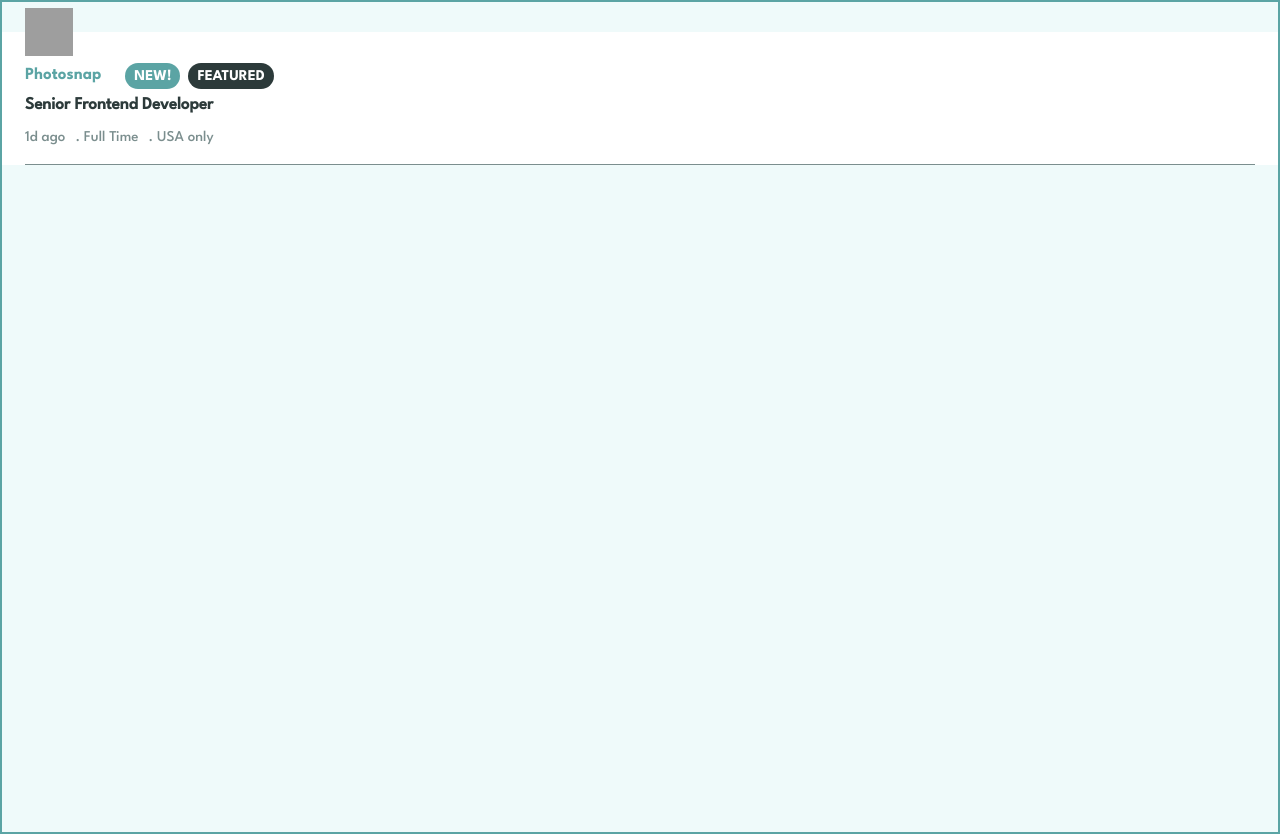
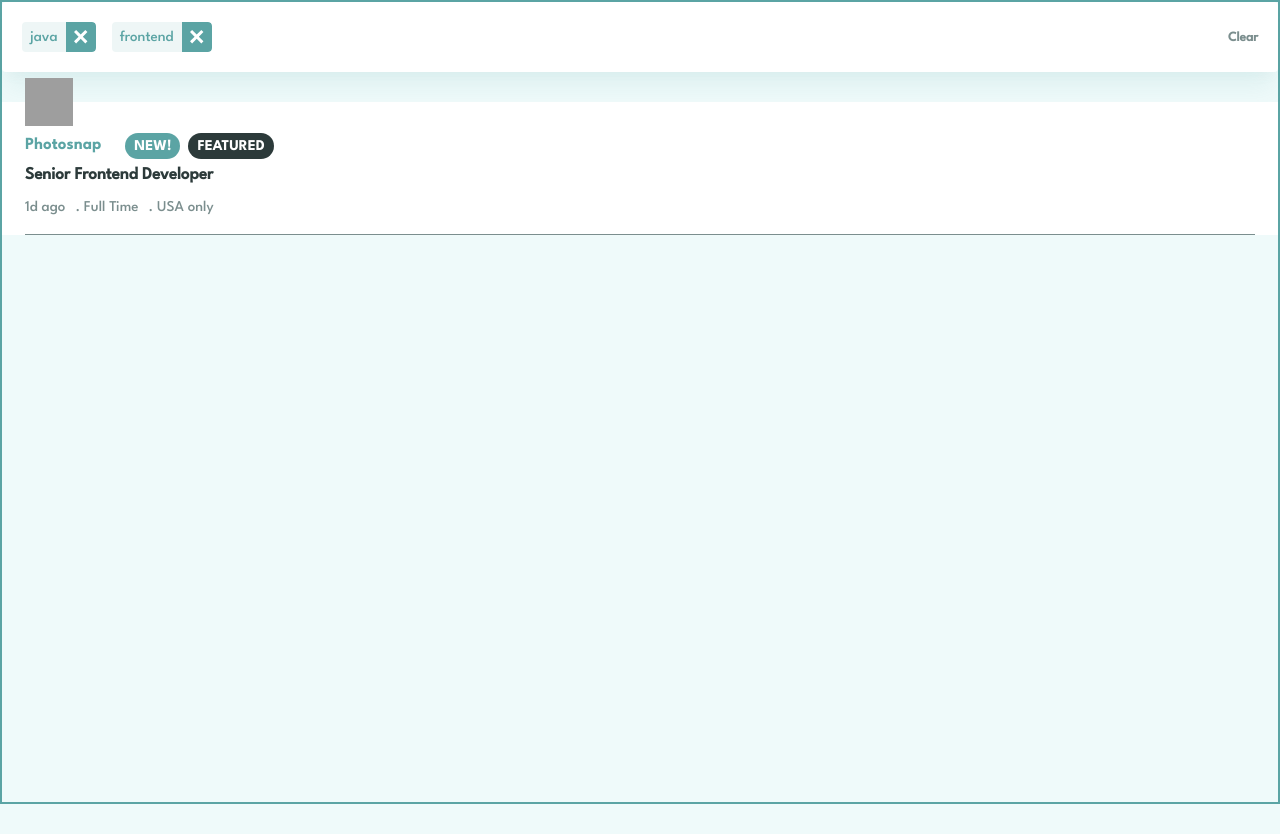
Before and after one commit to zeynabmvs/job-listing, a React (Create React App) app: page / in a window 1280 px wide. After the commit the page ends 804 px from the top, so only its background shows below. Built offline with nearby package versions, Linux system fonts and the light colour scheme; grey boxes are pictures that could not be loaded.

Commit message:
Add Filters component

```diff
--- a/src/App.js
+++ b/src/App.js
@@ -1,8 +1,34 @@
+import { useState } from "react";
 import JobCompanyProfile from "./components/companyProfile";
+import Filters from "./components/Filters";
 
 function App() {
+  const [activeFilters, setActiveFilters] = useState(["java", "frontend"]);
+
+  const addToFilters = (newFilter) => {
+    if (activeFilters.includes(newFilter)) {
+      return;
+    }
+    setActiveFilters([...activeFilters, newFilter]);
+  };
+
+  const removeFilter = (filter) => {
+    setActiveFilters(
+      activeFilters.filter((activefilter) => activefilter !== filter)
+    );
+  };
+
+  const clearAllFilters = () => {
+    setActiveFilters([]);
+  };
+
   return (
     <div className="app">
+      <Filters
+        activeFilters={activeFilters}
+        handleClearFilters={clearAllFilters}
+        handleRemoveFilter={removeFilter}
+      />
       <JobCompanyProfile />
     </div>
   );
--- /dev/null
+++ b/src/components/Filters.jsx
@@ -0,0 +1,45 @@
+const Filters = ({
+  activeFilters = [],
+  handleClearFilters,
+  handleRemoveFilter
+}) => {
+  const onClearFiltersClick = () => {
+    handleClearFilters();
+  };
+
+  const onRemoveFilter = (filter) => {
+    handleRemoveFilter(filter);
+  };
+
+  if (activeFilters.length === 0) {
+    return null;
+  }
+
+  return (
+    <div className="filters box-shadow">
+      <ul className="filters__active">
+        {activeFilters.map((filter, index) => (
+          <li key={index} className="filters__active__item ">
+            <span>{filter}</span>
+            <button
+              className="filters__active__item__remove"
+              onClick={() => onRemoveFilter(filter)}
+            >
+              <img src="/assets/images/icon-remove.svg" alt="Remove filter" />
+            </button>
+          </li>
+        ))}
+      </ul>
+      <div className="filters__action">
+        <button
+          className="filters__action__clear"
+          onClick={onClearFiltersClick}
+        >
+          Clear
+        </button>
+      </div>
+    </div>
+  );
+};
+
+export default Filters;
--- a/src/index.css
+++ b/src/index.css
@@ -112,3 +112,73 @@ body {
 .hidden {
   display: none;
 }
+
+.box-shadow {
+  box-shadow: hsla(180, 29%, 50%, 0.1) 0px 20px 25px -5px, hsla(180, 29%, 50%, 0.04) 0px 10px 10px -5px;
+}
+
+/* ======= Filters section ======= */
+.filters {
+  width: 100%;
+  background-color: var(--white);
+  padding: 2rem;
+  border-radius: 0.4rem;
+  display: flex;
+  justify-content: space-between;
+  align-items: center;
+  /* flex-wrap: wrap; */
+  gap: 1.6rem;
+}
+
+.filters__active {
+  display: flex;
+  align-items: center;
+  gap: 1.6rem;
+  flex-wrap: wrap;
+}
+
+.filters__active__item {
+  color: var(--desaturated-dark-cyan);
+  border-radius: 0.4rem;
+  display: inline-block;
+  /* padding: 0.4rem 0.8rem; */
+  background-color: var(--light-grayish-cyan-filter);
+  display: flex;
+  align-items: center;
+  gap: 0.8rem;
+  overflow: hidden;
+}
+.filters__active__item > span {
+  padding: 0.8rem 0 0.8rem 0.8rem;
+}
+
+.filters__active__item__remove {
+  cursor: pointer;
+  background-color: var(--desaturated-dark-cyan);
+  border: none;
+  border-top-right-radius: 0.4rem;
+  border-bottom-right-radius: 0.4rem;
+  display: flex;
+  align-items: center;
+  padding: 0.8rem;
+  transition: all 0.2s ease-in-out;
+}
+
+.filters__active__item__remove:hover {
+  background-color: var(--very-dark-grayish-cyan);
+}
+
+.filters__action__clear {
+  background-color: unset;
+  border: none;
+  cursor: pointer;
+  color: var(--dark-grayish-cyan);
+  font-weight: 700;
+  font-family: inherit;
+  transition: all 0.2s ease-in-out;
+}
+.filters__action__clear:hover {
+  color: var(--desaturated-dark-cyan);
+  text-decoration: underline;
+  text-decoration-color: inherit;
+}
```
